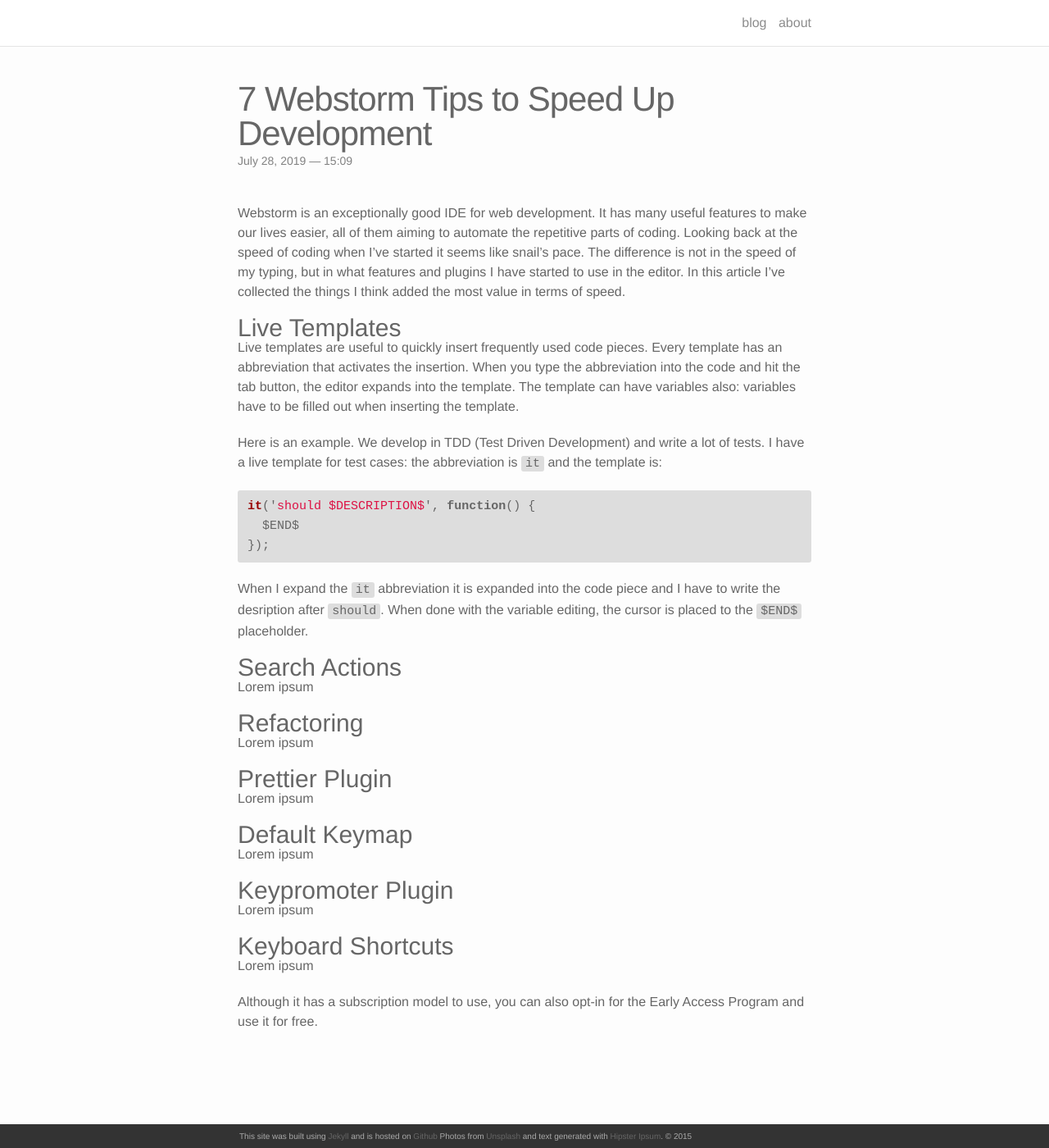
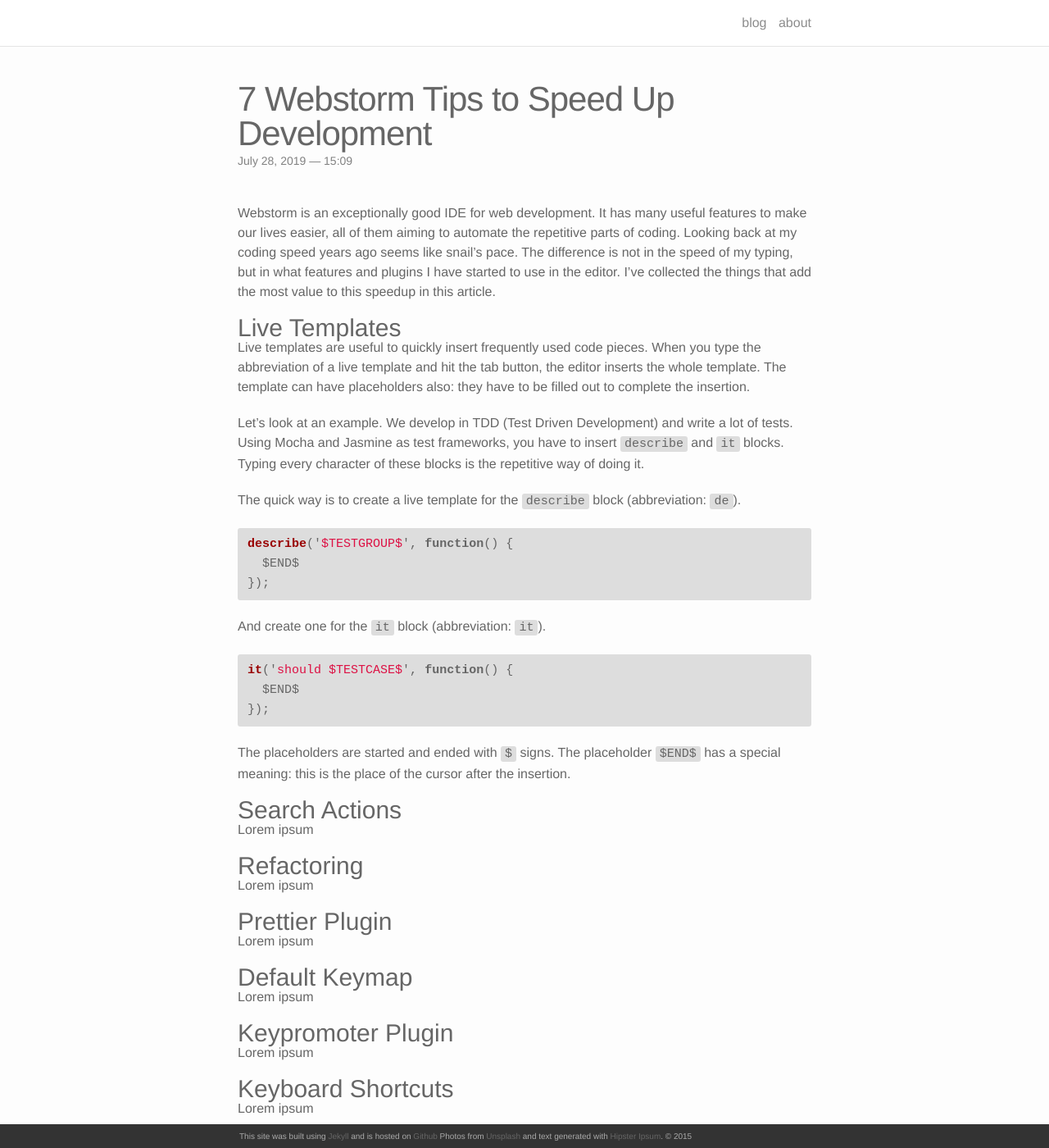
Before and after one commit to sonicoder86/blacksonic.github.io, a Jekyll site: the page built from _posts/2019-07-15-seven-webstorm-tips-to-speed-up-development.markdown, in a window 1280 px wide and 1400 px high. Shown: the whole window at 82% size. Built offline with Jekyll 4.4.1, drawn with Linux system fonts in a browser that asks for light colours; nearby versions of some CDN libraries.

Commit message:
webstorm tips: rewrite intro and live templates

```diff
--- a/_posts/2019-07-15-seven-webstorm-tips-to-speed-up-development.markdown
+++ b/_posts/2019-07-15-seven-webstorm-tips-to-speed-up-development.markdown
@@ -4,27 +4,31 @@
 date: 2019-07-28 15:09:00
 description: 7 Webstorm Tips to Speed Up Development
 ---
-Webstorm is an exceptionally good IDE for web development.
-It has many useful features to make our lives easier,
-all of them aiming to automate the repetitive parts of coding.
-Looking back at the speed of coding when I've started it seems like snail's pace.
-The difference is not in the speed of my typing, but in what features and plugins I have started to use in the editor.
-In this article I've collected the things I think added the most value in terms of speed.
+Webstorm is an exceptionally good IDE for web development. It has many useful features to make our lives easier,  all of them aiming to automate the repetitive parts of coding. Looking back at my coding speed years ago seems like snail's pace. The difference is not in the speed of my typing, but in what features and plugins I have started to use in the editor. I've collected the things that add the most value to this speedup in this article.
 
 ### Live Templates
 
-Live templates are useful to quickly insert frequently used code pieces. Every template has an abbreviation that activates the insertion. When you type the abbreviation into the code and hit the tab button, the editor expands into the template. The template can have variables also: variables have to be filled out when inserting the template.
+Live templates are useful to quickly insert frequently used code pieces. When you type the abbreviation of a live template and hit the tab button, the editor inserts the whole template. The template can have placeholders also: they have to be filled out to complete the insertion.
 
-Here is an example. We develop in TDD (Test Driven Development) and write a lot of tests. I have a live template for test cases: the abbreviation is `it` and the template is:
+Let's look at an example. We develop in TDD (Test Driven Development) and write a lot of tests. Using Mocha and Jasmine as test frameworks, you have to insert `describe` and `it` blocks. Typing every character of these blocks is the repetitive way of doing it.
+
+The quick way is to create a live template for the `describe` block (abbreviation: `de`).
 
 {% highlight javascript %}
-it('should $DESCRIPTION$', function() {
+describe('$TESTGROUP$', function() {
   $END$
 });
 {% endhighlight %}
 
-When I expand the `it` abbreviation it is expanded into the code piece and I have to write the desription after `should`.
-When done with the variable editing, the cursor is placed to the `$END$` placeholder.
+And create one for the `it` block (abbreviation: `it`).
+
+{% highlight javascript %}
+it('should $TESTCASE$', function() {
+  $END$
+});
+{% endhighlight %}
+
+The placeholders are started and ended with `$` signs. The placeholder `$END$` has a special meaning: this is the place of the cursor after the insertion.
 
 ### Search Actions
 
```
